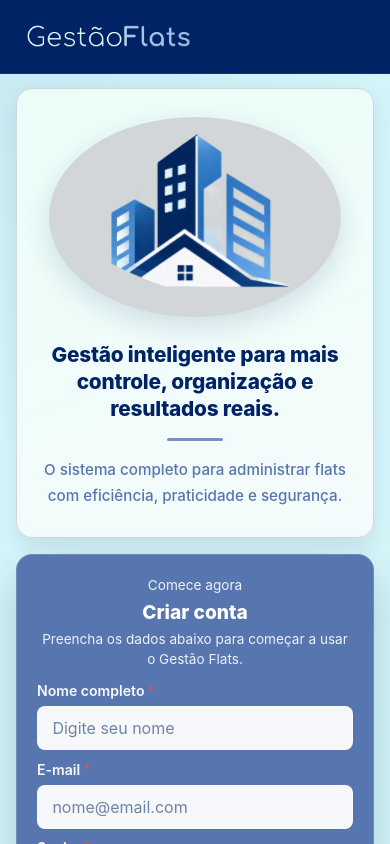
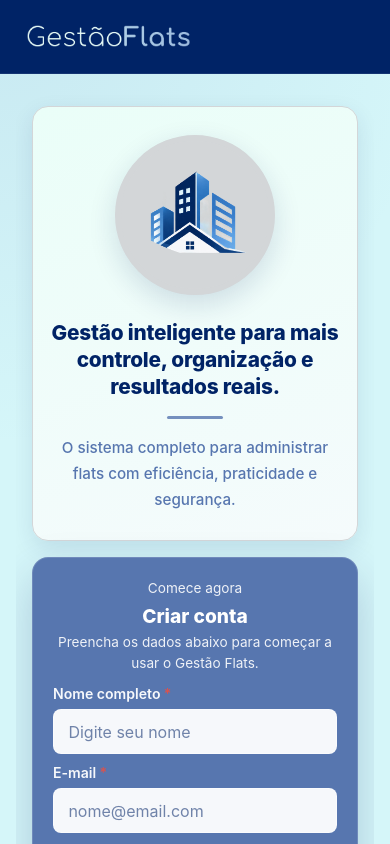
Before and after one commit to GabrielFelix-dev/GestaoFlats, a React (Vite) app: page / in a window 390 px wide. Shown: the top 844 px of the page. Built offline with nearby package versions, Linux system fonts and the light colour scheme.

Commit message:
style(home): corrige responsividade em telas moveis para permitir scroll

```diff
--- a/src/index.css
+++ b/src/index.css
@@ -29,8 +29,10 @@ html {
   font-size: 16px;
 }
 
-body:has(.home-page) {
-  overflow: hidden;
+@media (min-width: 961px) {
+  body:has(.home-page) {
+    overflow: hidden;
+  }
 }
 
 body {
--- a/src/pages/Home/Home.css
+++ b/src/pages/Home/Home.css
@@ -14,9 +14,7 @@
   justify-content: center;
   padding: 1rem 2rem 2rem;
   overflow: hidden;
-}
-
-.home-banner {
+}.home-banner {
   width: min(100%, 1180px);
   background: linear-gradient(160deg, #eafef8 0%, #f5fbfc 100%);
   color: #002366;
@@ -217,10 +215,21 @@
 }
 
 @media (max-width: 960px) {
+  .home-page {
+    position: relative;
+    inset: auto;
+    height: auto;
+    min-height: calc(100vh - 72px);
+    overflow-y: auto;
+    overflow-x: hidden;
+  }
+
   .home-scene {
     flex-direction: column;
     height: auto;
-    min-height: calc(100vh - 72px);
+    min-height: auto;
+    padding: 1.5rem 1rem;
+    overflow: visible;
   }
 
   .home-form-card {
@@ -243,10 +252,12 @@
   }
 
   .home-banner-image {
-    width: 100%;
-    max-width: 320px;
+    width: 200px;
+    height: 200px;
+    max-width: 200px;
+    max-height: 200px;
     align-self: center;
-    margin-right: 0;
+    margin: 0 auto;
   }
 
   .home-banner-body {
@@ -263,8 +274,11 @@
 }
 
 @media (max-width: 640px) {
+  .home-page {
+    min-height: calc(100vh - 72px);
+  }
+
   .home-scene {
-    min-height: auto;
     padding: 1rem;
   }
 
@@ -274,9 +288,10 @@
   }
 
   .home-banner-image {
-    max-width: 90%;
-    max-height: 220px;
-    margin: 0 auto;
+    width: 160px;
+    height: 160px;
+    max-width: 160px;
+    max-height: 160px;
   }
 
   .home-banner-body {
```
